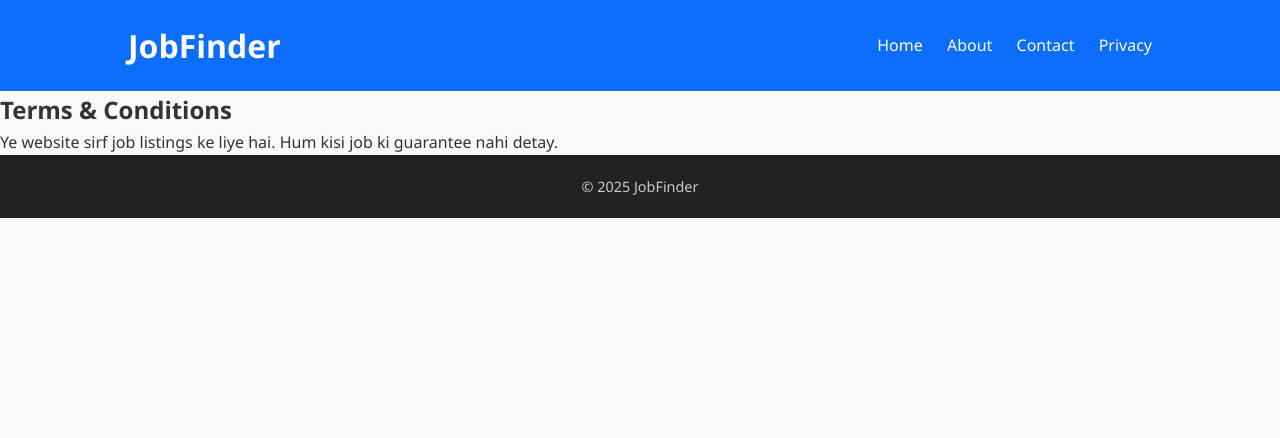
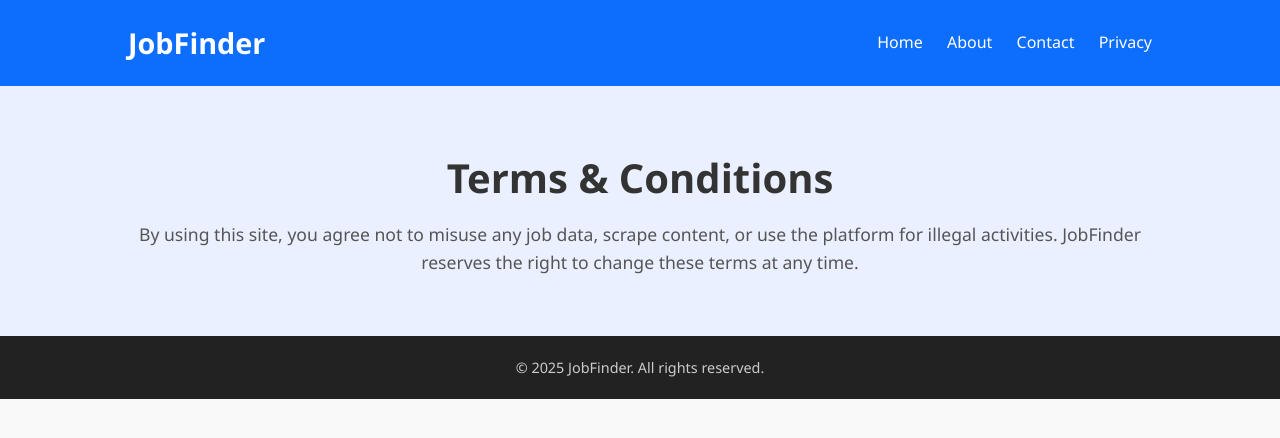
Before and after one commit to serviceproivder1/jobfinder-site, a plain HTML site: page terms.html in a window 1280 px wide. Drawn offline with Linux system fonts and the light colour scheme.

Commit message:
Update terms.html

```diff
--- a/terms.html
+++ b/terms.html
@@ -2,13 +2,13 @@
 <html lang="en">
 <head>
   <meta charset="UTF-8" />
-  <meta name="viewport" content="width=device-width, initial-scale=1.0" />
+  <meta name="viewport" content="width=device-width, initial-scale=1.0"/>
   <title>Terms & Conditions - JobFinder</title>
   <link rel="stylesheet" href="style.css" />
 </head>
 <body>
   <header>
-    <h1>JobFinder</h1>
+    <div class="logo">JobFinder</div>
     <nav>
       <a href="index.html">Home</a>
       <a href="about.html">About</a>
@@ -17,13 +17,13 @@
     </nav>
   </header>
 
-  <main>
-    <h2>Terms & Conditions</h2>
-    <p>Ye website sirf job listings ke liye hai. Hum kisi job ki guarantee nahi detay.</p>
-  </main>
+  <section class="hero">
+    <h1>Terms & Conditions</h1>
+    <p>By using this site, you agree not to misuse any job data, scrape content, or use the platform for illegal activities. JobFinder reserves the right to change these terms at any time.</p>
+  </section>
 
   <footer>
-    <p>&copy; 2025 JobFinder</p>
+    <p>&copy; 2025 JobFinder. All rights reserved.</p>
   </footer>
 </body>
 </html>
```
